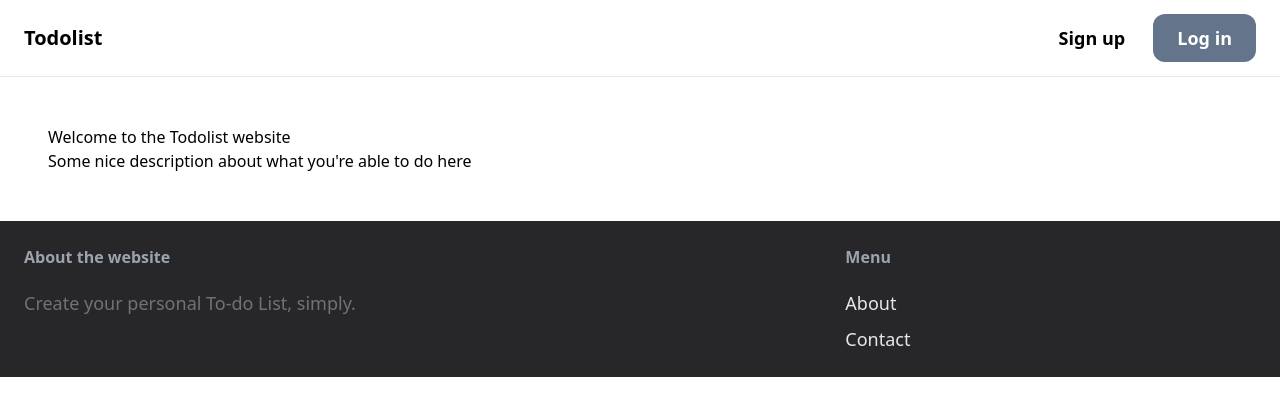
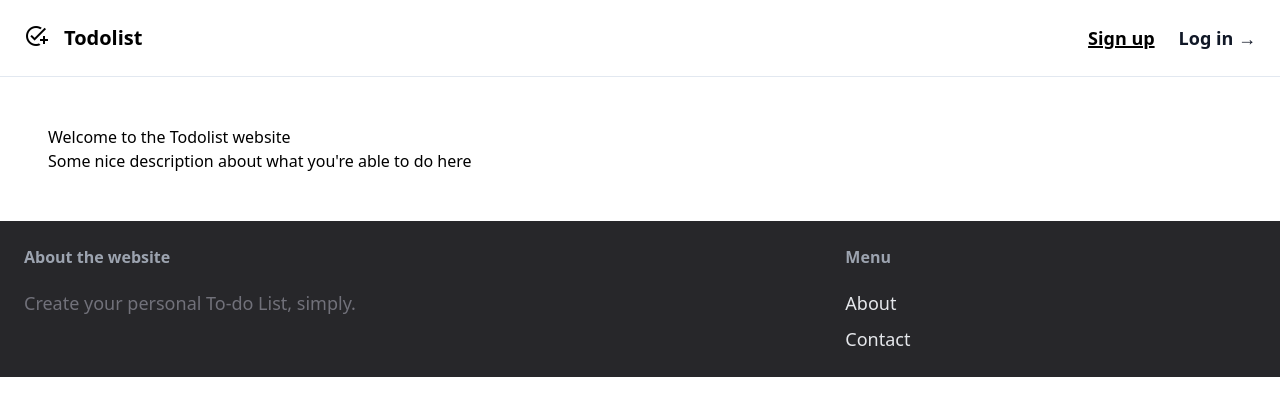
Before and after one commit to hadisql/django-todolist, a Django app: page / in a window 1280 px wide. Shown: the top 416 px of the page. Run offline with Django 4.2, Linux system fonts and the light colour scheme; some libraries are stand-ins or nearby versions.

Commit message:
few unefinished updates

```diff
--- a/core/templates/core/base.html
+++ b/core/templates/core/base.html
@@ -1,3 +1,4 @@
+{% load static %}
 <!DOCTYPE html>
 <html>
   <head>
@@ -5,26 +6,98 @@
     <meta name="viewport" content="width=device-width, initial-scale=1.0">
 
     <script src="https://cdn.tailwindcss.com"></script>
+    <link rel="stylesheet" href="https://fonts.googleapis.com/css2?family=Material+Symbols+Outlined:opsz,wght,FILL,GRAD@20..48,100..700,0..1,-50..200" />
 
+    <link href="{% static 'css/styles.css' %}" rel="stylesheet">
+    <!--
+    <style>
+      .material-symbols-outlined {
+        font-variation-settings:
+        'FILL' 0,
+        'wght' 600,
+        'GRAD' 0,
+        'opsz' 48
+      }
+      </style> -->
     <title>{% block title %}{% endblock %} | Todolist</title>
   </head>
 
   <body>
-    <nav class="py-6 px-6 flex justify-between items-center border-b border-slate-200">
-      <a href="/" class="text-xl font-semibold">Todolist</a>
+    <header x-data="{ open: false }" @keydown.window.escape="open = false" class="bg-white">
+      <nav class="py-6 px-6 mx-auto flex max-w-7xl items-center justify-between border-b border-slate-200">
+        <!--mx-auto flex max-w-7xl items-center justify-between p-6 lg:px-8-->
+        <div class="flex lg:flex-1">
+          <span class="material-symbols-outlined mr-4">
+            add_task
+          </span>
+          <a href="/" class="text-xl font-semibold">Todolist</a>
+        </div>
 
-      <div class="space-x-6">
+        <div class="flex lg:hidden">
+          <button type="button" class="-m-2.5 inline-flex items-center justify-center rounded-md p-2.5 text-gray-700" @click="open = true" id="btnHamburger">
+            <span class="sr-only">Open main menu</span>
+            <svg class="h-6 w-6" fill="none" viewBox="0 0 24 24" stroke-width="1.5" stroke="currentColor" aria-hidden="true">
+              <path stroke-linecap="round" stroke-linejoin="round" d="M3.75 6.75h16.5M3.75 12h16.5m-16.5 5.25h16.5"></path>
+            </svg>
+          </button>
+        </div>
+
         {% if request.user.is_authenticated %}
-          <a href="{% url 'tasks:index' %}" class="text-lg font-semibold hover:text-slate-500">My tasks</a>
-          <a href="{% url 'tasks:new_task' %}" class="px-4 py-3 text-lg font-semibold hover:text-slate-500 rounded-xl outline outline-2 hover:outline-dashed">New task</a>
-          <a href="{% url 'core:profile' %}" class="px-4 py-3 text-lg font-semibold bg-stone-300 hover:text-slate-500 rounded-xl outline outline-2 hover:outline-dashed">My account</a>
-          <a href="{% url 'core:logout' %}" class="px-6 py-3 text-lg font-semibold bg-slate-500 text-white rounded-xl hover:bg-slate-700">Log out</a>
+          <div class="hidden lg:flex lg:gap-x-12" x-data="Components.popoverGroup()" x-init="init()">
+            <a href="{% url 'tasks:index' %}" class="text-lg font-semibold hover:text-slate-500">My tasks</a>
+            <a href="{% url 'tasks:new_task' %}" class="px-4 py-3 text-lg font-semibold hover:text-slate-500 rounded-xl outline outline-2 hover:outline-dashed">New task</a>
+            <a href="{% url 'core:profile' %}" class="px-4 py-3 text-lg font-semibold bg-stone-300 hover:text-slate-500 rounded-xl outline outline-2 hover:outline-dashed">My account</a>
+          </div>
+          <div class="hidden lg:flex lg:flex-1 lg:justify-end">
+            <a href="{% url 'core:logout' %}" class="px-6 py-3 text-lg font-semibold bg-slate-500 text-white rounded-xl hover:bg-slate-700">Log out</a>
+          </div>
         {% else %}
-          <a href="{% url 'core:signup' %}" class="text-lg font-semibold hover:text-slate-500">Sign up</a>
-          <a href="{% url 'core:login' %}" class="px-6 py-3 text-lg font-semibold bg-slate-500 text-white rounded-xl hover:bg-slate-700">Log in</a>
+          <div class="hidden lg:flex lg:flex-1 lg:justify-end">
+            <a href="{% url 'core:signup' %}" class="text-lg font-semibold hover:text-slate-500 underline decoration-2">Sign up</a>
+            <a href="{% url 'core:login' %}" class="ml-6 text-lg font-semibold text-gray-900 hover:text-gray-500">Log in
+              <span aria-hidden="true">→</span>
+            </a>
+          </div>
         {% endif %}
+
+      </nav>
+      <div x-description="Mobile menu, show/hide based on menu open state." class="lg:hidden" x-ref="dialog" aria-modal="true" id="rightMenu">
+
+        <div x-description="Background backdrop, show/hide based on slide-over state." class="fixed inset-0 z-10"></div>
+
+        <div class="fixed inset-y-0 right-0 z-10 w-full overflow-y-auto bg-white px-6 py-6 sm:max-w-sm sm:ring-1 sm:ring-gray-900/10" @click.away="open = false">
+          <div class="flex items-center justify-between pb-6 border-b">
+            <div class="flex lg:flex-1">
+              <span class="material-symbols-outlined mr-4">
+              add_task
+              </span>
+              <a href="/" class="text-xl font-semibold -m-1.5 p-1.5">Todolist</a>
+            </div>
+
+            <button type="button" class="-m-2.5 rounded-md p-2.5 text-gray-700" @click="open = false">
+              <span class="sr-only">Close menu</span>
+              <svg class="h-6 w-6" fill="none" viewBox="0 0 24 24" stroke-width="1.5" stroke="currentColor" aria-hidden="true">
+                <path stroke-linecap="round" stroke-linejoin="round" d="M6 18L18 6M6 6l12 12"></path>
+              </svg>
+            </button>
+          </div>
+
+          <div class="mt-6 flow-root">
+            <div class="-my-6 divide-y divide-gray-500/10">
+              <div class="space-y-8 py-8">
+                <!--<a href="#" class="-mx-3 block rounded-lg px-3 py-2.5 text-base font-semibold leading-7 text-gray-900 hover:bg-gray-50">Log in</a>-->
+                <a href="{% url 'core:signup' %}" class="block text-lg font-semibold hover:text-slate-500 underline decoration-2">Sign up</a>
+                <a href="{% url 'core:login' %}" class="block text-lg font-semibold text-gray-900 hover:text-gray-500">Log in
+                  <span aria-hidden="true">→</span>
+                </a>
+              </div>
+            </div>
+          </div>
+        </div>
       </div>
-    </nav>
+
+
+    </header>
 
     <div class="px-6 py-6">
       {% block body %}
@@ -46,5 +119,6 @@
         </ul>
       </div>
     </footer>
+    <script src="{% static 'js/script.js' %}"></script>
   </body>
 </html>
--- /dev/null
+++ b/static/css/styles.css
@@ -0,0 +1,3 @@
+.close {
+  display: none;
+}
--- /dev/null
+++ b/static/js/script.js
@@ -0,0 +1,14 @@
+const btnHamburger = document.querySelector('#btnHamburger');
+const rightMenu = document.querySelector('#rightMenu');
+
+btnHamburger.addEventListener('click', function (){
+  console.log('click hamburger');
+
+  if(rightMenu.classList.contains('close')){
+    rightMenu.classList.remove('close');
+    console.log('open hamburger');
+  } else {
+    rightMenu.classList.add('close');
+    console.log('close hamburger');
+  }
+});
```
Also changed, not shown: django-todolist/settings.py (+10 -0 lines).
